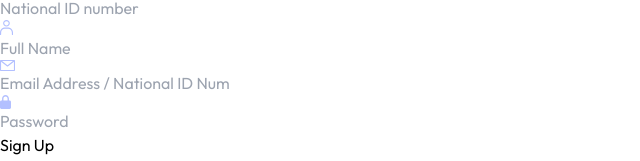
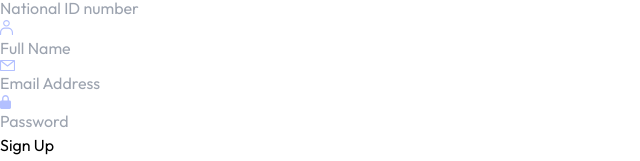
Before and after one commit to blancc-page/healthcare.gov-v2.0, a React (Vite) app in the folder client/: page /login in a window 1280 px wide. Shown: the part 944-1105 px from the top of the page, without its empty margins (0-640 px from the left). Built offline with nearby package versions, Linux system fonts and the light colour scheme; no server answers; a web font is replaced by a local one.

Commit message:
fix[Header, Navbar, Login]: fix ui issues

```diff
--- a/client/src/components/Header.jsx
+++ b/client/src/components/Header.jsx
@@ -6,7 +6,7 @@ import { toast } from 'react-toastify'
 
 const Header = () => {
 
-const { userData } = useContext(AppContext)
+const { userData, isLoggedIn } = useContext(AppContext)
 
 const logInToast = () => {
   if(isLoggedIn){
--- a/client/src/components/Navbar.jsx
+++ b/client/src/components/Navbar.jsx
@@ -35,6 +35,7 @@ const logout = async () => {
     const { data } = await axios.post(backendUrl + 'api/auth/logout');
 
     if (data.success) {
+      toast.success('Logged Out');
       // Clear any localStorage/sessionStorage
       localStorage.removeItem('user');
       localStorage.removeItem('token');
@@ -45,7 +46,6 @@ const logout = async () => {
       setUserData(null);
 
       navigate('/');
-      toast.success('Logged Out');
     } else {
       toast.error('Logout failed');
     }
--- a/client/src/pages/Login.jsx
+++ b/client/src/pages/Login.jsx
@@ -77,7 +77,7 @@ const onSubmitHandler = async (e) => {
 
             <div className='mb-4 flex items-center gap-3 w-full px-5 py2.5 rounded-full bg-[#333a5c]'>
                 <img src={assets.mail_icon} alt="" />
-                <input onChange={e => setEmail(e.target.value)} value={email} className='bg-transparent outline-none p-3' type="text" placeholder='Email Address / National ID Number'   />
+                <input onChange={e => setEmail(e.target.value)} value={email} className='bg-transparent outline-none p-3' type="text" placeholder='Email Address'   />
             </div>
 
             <div className='mb-4 flex items-center gap-3 w-full px-5 py2.5 rounded-full bg-[#333a5c]'>
```
